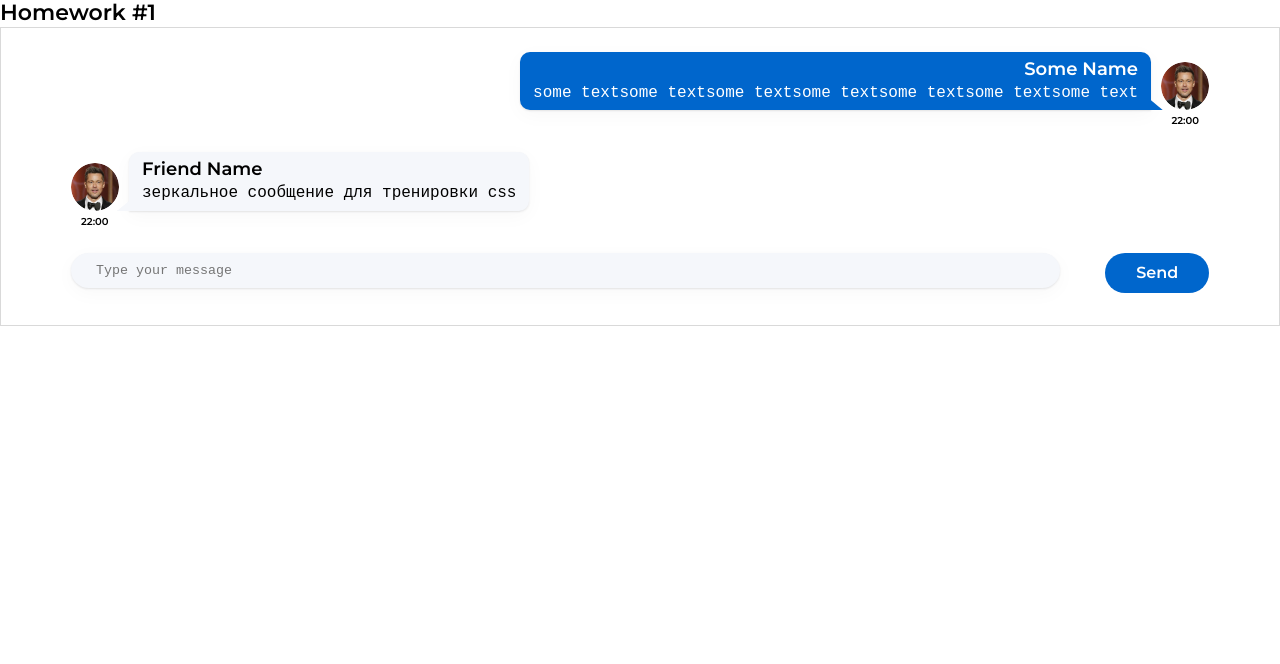
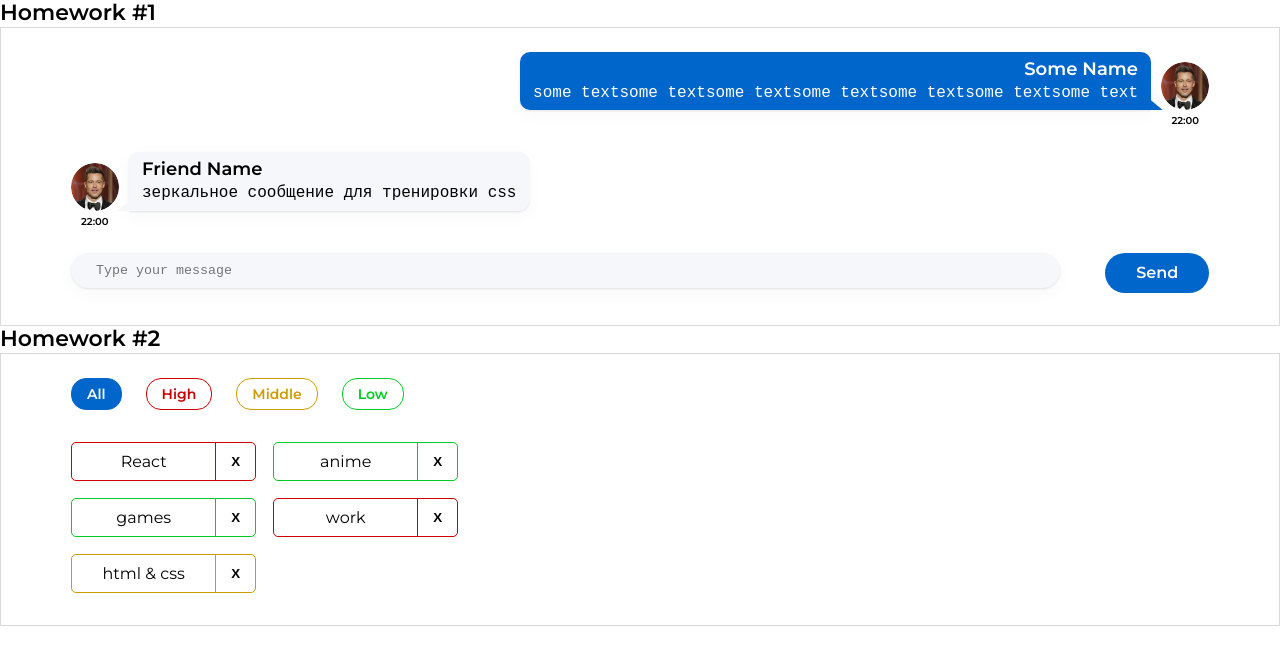
Before and after one commit to DenysDominskyi/homework-front-main, a React (Create React App) app: page / in a window 1280 px wide. Shown: the top 664 px of the page. Built offline with nearby package versions, Linux system fonts and the light colour scheme.

Commit message:
HW2 (Sprint 2)

```diff
--- a/src/s1-main/App.module.css
+++ b/src/s1-main/App.module.css
@@ -11,10 +11,10 @@
     padding: 24px 70px 32px 70px;
 
     max-width: 1280px;
-    max-height: 90vh;
+
 
     margin: 0 auto;
-    overflow-y: auto;
+
 }
 
 .hwTitle {
@@ -22,5 +22,4 @@
     font-weight: 600;
     line-height: 26.82px;
     text-align: left;
-
 }
--- a/src/s1-main/App.tsx
+++ b/src/s1-main/App.tsx
@@ -1,13 +1,14 @@
 import React from 'react'
 import s from './App.module.css'
 import HW1 from '../s2-homeworks/hw01/HW1'
+import HW2 from '../s2-homeworks/hw02/HW2'
 
 function App() {
     return (
         <div className={s.App}>
             <HW1/>
             {/*раскомментировать по ходу выполнения*/}
-            {/*<HW2/>*/}
+            <HW2/>
             {/*<HW3/>*/}
             {/*<HW4/>*/}
 
--- a/src/s2-homeworks/hw02/HW2.tsx
+++ b/src/s2-homeworks/hw02/HW2.tsx
@@ -3,30 +3,30 @@
 import s2 from '../../s1-main/App.module.css'
 
 /*
-* 1 - описать типы AffairPriorityType, AffairType
-* 2 - указать нужный тип для defaultAffairs
-* 3 - дописать типы и логику функции filterAffairs и проверить её тестами
-* 4 - выполнить пункт 3 для функции deleteAffair
-* 5 - указать нужный тип в useState с affairs
-* 6 - дописать тип и логику функции deleteAffairCallback
-* 7 - в файле Affairs.tsx дописать типизацию пропсов
-* 8 - в файле Affairs.tsx дописать логику функций setAll, setHigh, setMiddle, setLow
-* 9 - в файле Affair.tsx дописать типизацию пропсов
-* 10 - в файле Affair.tsx дописать функции deleteCallback и использовать
-* 11 - в файле Affair.tsx отобразить приходящие данные
+done* 1 - описать типы AffairPriorityType, AffairType
+done* 2 - указать нужный тип для defaultAffairs
+done* 3 - дописать типы и логику функции filterAffairs и проверить её тестами
+done* 4 - выполнить пункт 3 для функции deleteAffair
+done* 5 - указать нужный тип в useState с affairs
+done* 6 - дописать тип и логику функции deleteAffairCallback
+done* 7 - в файле Affairs.tsx дописать типизацию пропсов
+done* 8 - в файле Affairs.tsx дописать логику функций setAll, setHigh, setMiddle, setLow
+done* 9 - в файле Affair.tsx дописать типизацию пропсов
+done* 10 - в файле Affair.tsx дописать функции deleteCallback и использовать
+done* 11 - в файле Affair.tsx отобразить приходящие данные
 * */
 
 // types
-export type AffairPriorityType = any // need to fix any
+export type AffairPriorityType = 'low' | 'middle' | 'high'
 export type AffairType = {
-    _id: any // need to fix any
-    name: any // need to fix any
+    _id: number
+    name: string
     priority: AffairPriorityType
 }
 export type FilterType = 'all' | AffairPriorityType
 
 // constants
-const defaultAffairs: any = [ // need to fix any
+const defaultAffairs: AffairType[] = [
     {_id: 1, name: 'React', priority: 'high'}, // студенты могут изменить содержимое name и количество элементов в массиве, ...priority не менять!
     {_id: 2, name: 'anime', priority: 'low'},
     {_id: 3, name: 'games', priority: 'low'},
@@ -35,23 +35,23 @@
 ]
 
 // pure helper functions
-export const filterAffairs = (affairs: any, filter: any): any => { // need to fix any
-
-
-    return affairs // need to fix
+export const filterAffairs = (affairs: AffairType[], filter: FilterType): AffairType[] => {
+    if(filter === 'all') {
+        return affairs
+    } else {
+        return affairs.filter(a => a.priority === filter) }
 }
-export const deleteAffair = (affairs: any, _id: any): any => { // need to fix any
-
-    return affairs // need to fix
+export const deleteAffair = (affairs: AffairType[], _id: number): AffairType[] => {
+    return affairs.filter(a => a._id !== _id)
 }
 
 function HW2() {
-    const [affairs, setAffairs] = useState<any>(defaultAffairs) // need to fix any
+    const [affairs, setAffairs] = useState<AffairType[]>(defaultAffairs)
     const [filter, setFilter] = useState<FilterType>('all')
 
     const filteredAffairs = filterAffairs(affairs, filter)
-    const deleteAffairCallback = (_id: any) => { // need to fix any
-        // need to fix
+    const deleteAffairCallback = (_id: number) => {
+        setAffairs(deleteAffair(affairs, _id))
     }
 
     return (
--- a/src/s2-homeworks/hw02/affairs/Affairs.tsx
+++ b/src/s2-homeworks/hw02/affairs/Affairs.tsx
@@ -4,24 +4,24 @@
 import s from './Affairs.module.css'
 
 type AffairsPropsType = {
-    data: any // need to fix any
-    setFilter: any
-    deleteAffairCallback: any
+    data: AffairType[]
+    setFilter: (filter: FilterType) => void
+    deleteAffairCallback: (_id: number) => void
     filter: FilterType
 }
 
 function Affairs(props: AffairsPropsType) {
     const setAll = () => {
-        // need to fix
+        props.setFilter('all')
     }
     const setHigh = () => {
-        // need to fix
+        props.setFilter('high')
     }
     const setMiddle = () => {
-        // need to fix
+        props.setFilter('middle')
     }
     const setLow = () => {
-        // need to fix
+        props.setFilter('low')
     }
 
     const cnAll = s.button + ' ' + s.all + (props.filter === 'all' ? ' ' + s.active : '')
--- a/src/s2-homeworks/hw02/affairs/affair/Affair.tsx
+++ b/src/s2-homeworks/hw02/affairs/affair/Affair.tsx
@@ -4,14 +4,13 @@
 import s2 from '../Affairs.module.css'
 
 type AffairPropsType = {
-    // key не нужно типизировать
     affair: AffairType
-    deleteAffairCallback: any // need to fix any
+    deleteAffairCallback: (_id: number) => void
 }
 
 function Affair(props: AffairPropsType) {
     const deleteCallback = () => {
-        // need to fix
+        props.deleteAffairCallback(props.affair._id)
     }
 
     const nameClass = s.name + ' ' + s2[props.affair.priority]
@@ -24,9 +23,7 @@
             className={affairClass}
         >
             <div id={'hw2-name-' + props.affair._id} className={nameClass}>
-                {/*создаёт студент*/}
-
-                {/**/}
+                {props.affair.name}
             </div>
             <div id={'hw2-priority-' + props.affair._id} hidden>
                 {props.affair.priority}
@@ -35,12 +32,9 @@
             <button
                 id={'hw2-button-delete-' + props.affair._id}
                 className={buttonClass}
-                // need to fix
-
+                onClick={deleteCallback}
             >
-                {/*текст кнопки могут изменить студенты*/}
                 X
-                {/**/}
             </button>
         </div>
     )
```
